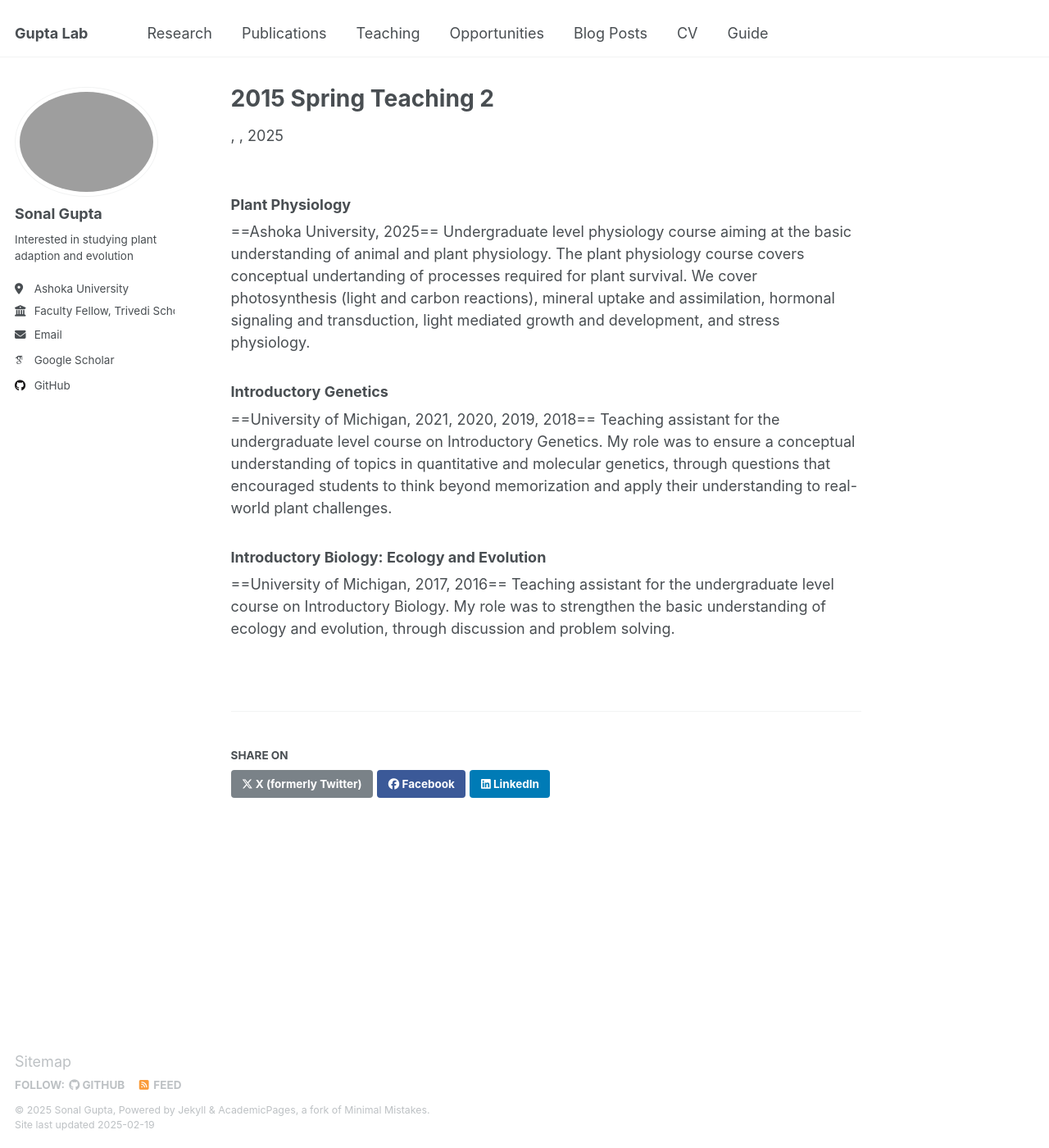
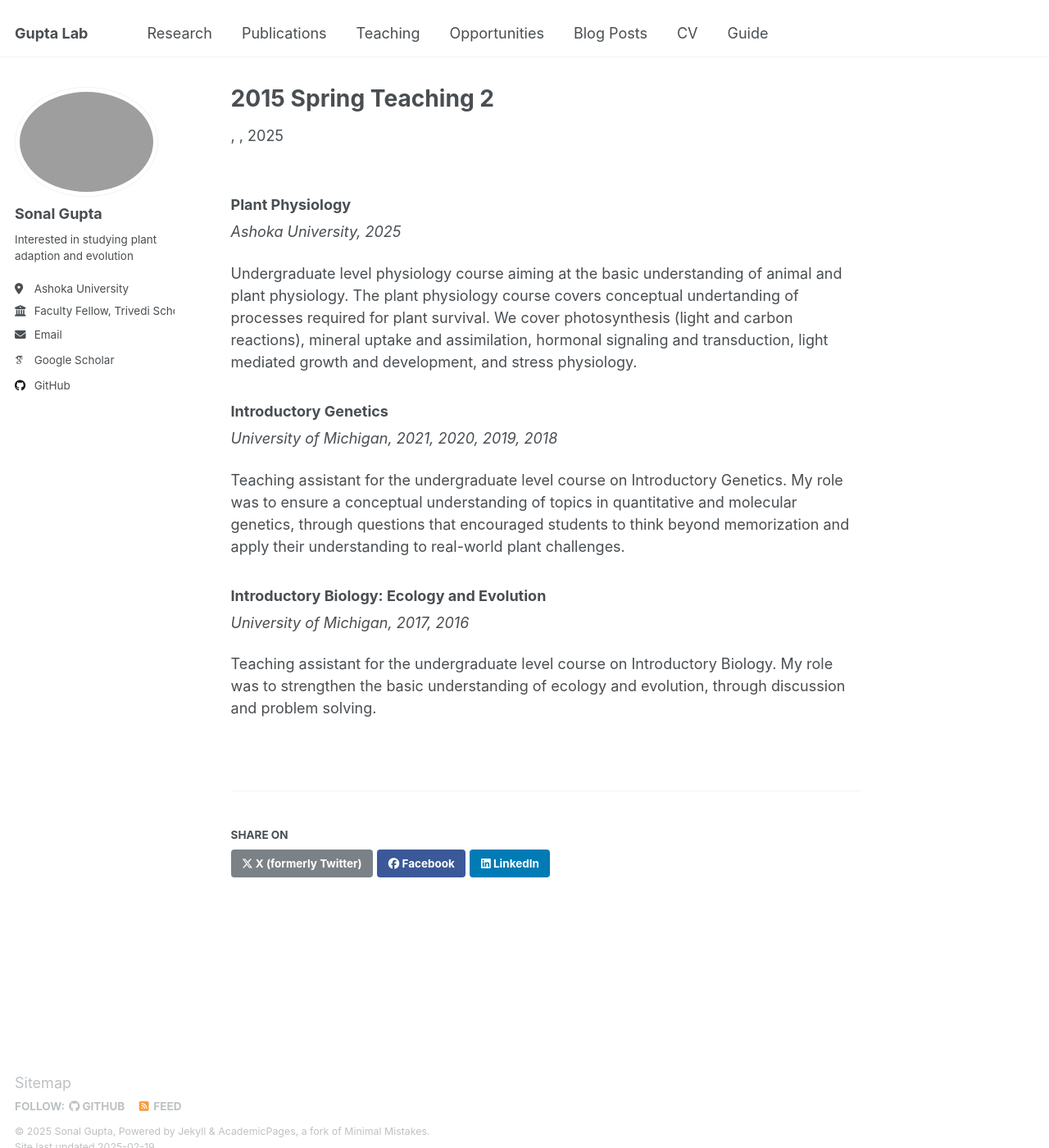
Before and after one commit to gupta-plantgenevo/gupta-plantgenevo.github.io, a Jekyll site: the page built from _teaching/2015-spring-teaching-2.md, in a window 1280 px wide and 1400 px high. Shown: the whole window at 82% size. Built offline with Jekyll 4.4.1, drawn with Linux system fonts in a browser that asks for light colours; some web fonts are replaced.

```diff
--- a/_teaching/2015-spring-teaching-2.md
+++ b/_teaching/2015-spring-teaching-2.md
@@ -3,13 +3,16 @@ collection: teaching
 ---
 
 ### **Plant Physiology**
-==Ashoka University, 2025==
+*Ashoka University, 2025*
+
 Undergraduate level physiology course aiming at the basic understanding of animal and plant physiology. The plant physiology course covers conceptual undertanding of processes required for plant survival. We cover photosynthesis (light and carbon reactions), mineral uptake and assimilation, hormonal signaling and transduction, light mediated growth and development, and stress physiology.
 
 ### **Introductory Genetics**
-==University of Michigan, 2021, 2020, 2019, 2018==
+*University of Michigan, 2021, 2020, 2019, 2018*
+
 Teaching assistant for the undergraduate level course on Introductory Genetics. My role was to ensure a conceptual understanding of topics in quantitative and molecular genetics, through questions that encouraged students to think beyond memorization and apply their understanding to real-world plant challenges.
 
 ### **Introductory Biology: Ecology and Evolution**
-==University of Michigan, 2017, 2016==
+*University of Michigan, 2017, 2016*
+
 Teaching assistant for the undergraduate level course on Introductory Biology. My role was to strengthen the basic understanding of ecology and evolution, through discussion and problem solving.
```
